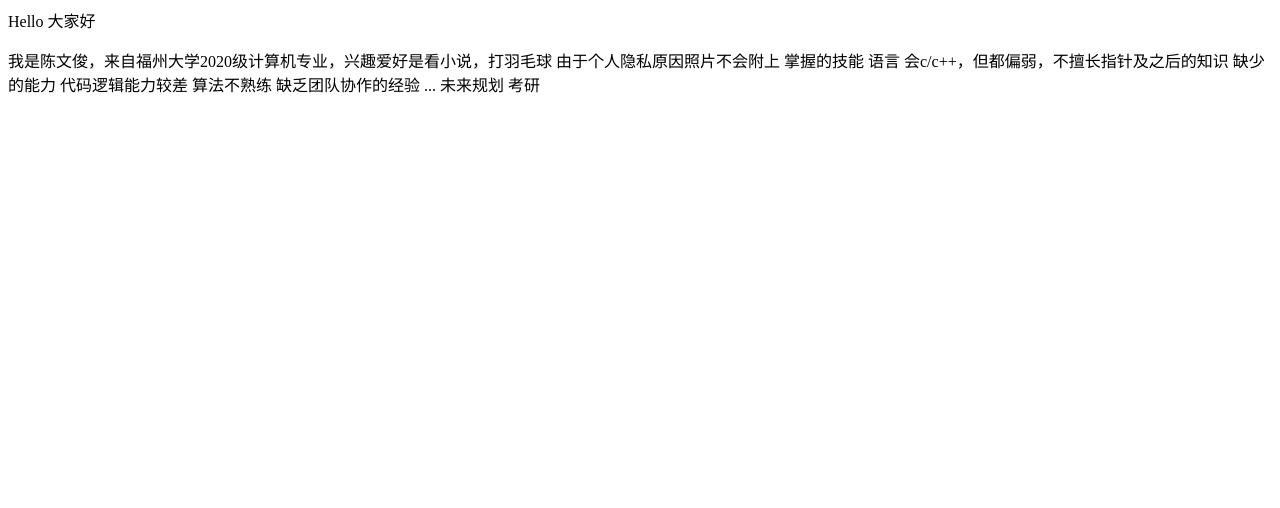
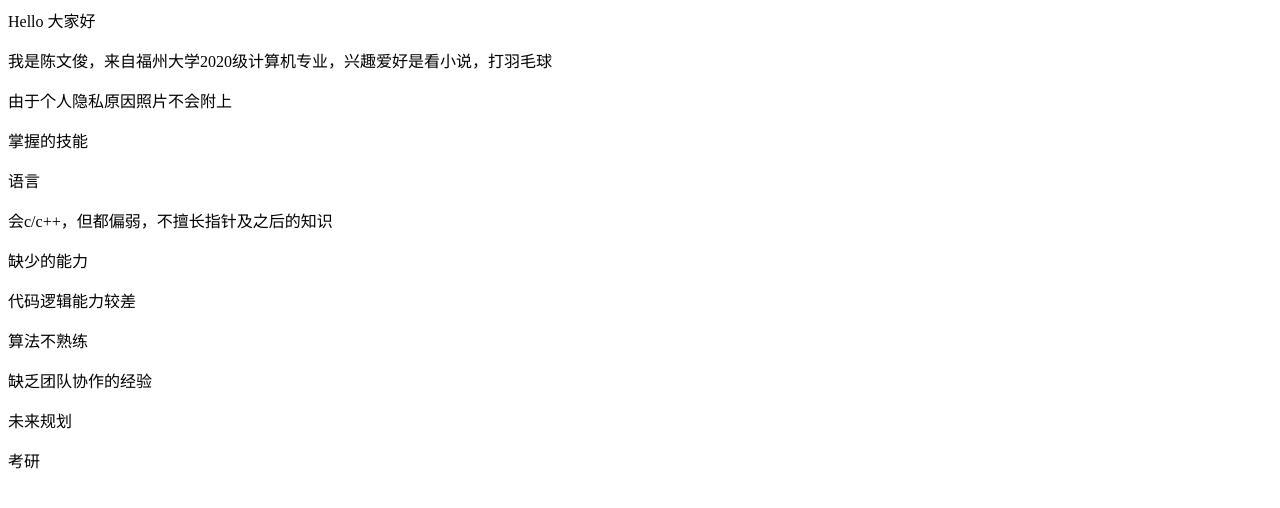
Before and after one commit to yakld/yakld, a plain HTML site: page index.html in a window 1280 px wide. Drawn offline with Linux system fonts and the light colour scheme.

Commit message:
Update index.html

```diff
--- a/index.html
+++ b/index.html
@@ -1,14 +1,12 @@
 <p>Hello 大家好</p>
-<p>我是陈文俊，来自福州大学2020级计算机专业，兴趣爱好是看小说，打羽毛球
-由于个人隐私原因照片不会附上
-掌握的技能
-语言
-会c/c++，但都偏弱，不擅长指针及之后的知识
-
-缺少的能力
-代码逻辑能力较差
-算法不熟练
-缺乏团队协作的经验
-...
-未来规划
-考研 </p>
+<p>我是陈文俊，来自福州大学2020级计算机专业，兴趣爱好是看小说，打羽毛球<p>
+<p>由于个人隐私原因照片不会附上<p>
+<p>掌握的技能<p>
+<p>语言<p>
+<p>会c/c++，但都偏弱，不擅长指针及之后的知识<p>
+<p>缺少的能力<p>
+<p>代码逻辑能力较差<p>
+<p>算法不熟练<p>
+<p>缺乏团队协作的经验<p>
+<p>未来规划<p>
+<p>考研 </p>
```
